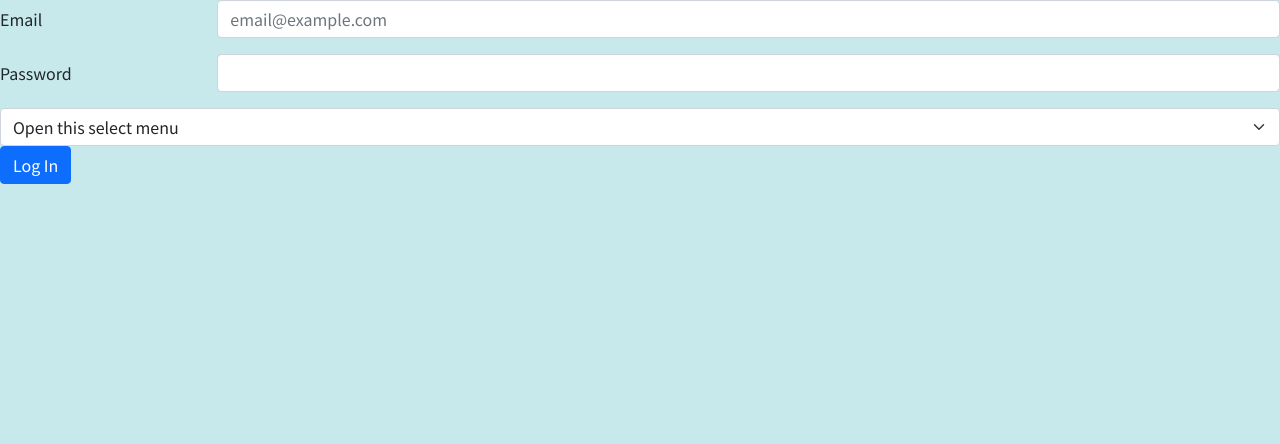
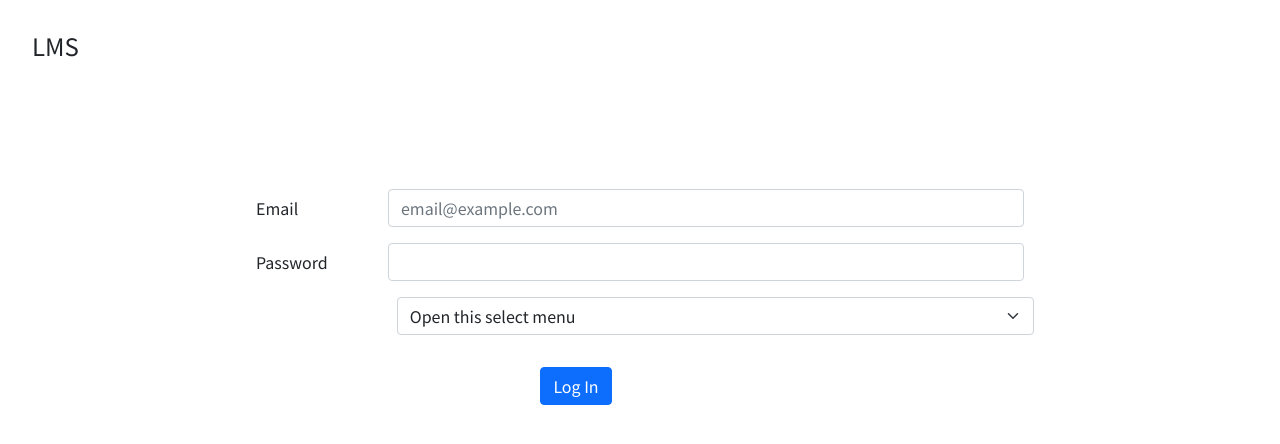
Before and after one commit to shuvra-matrix/LMS-Using-Django, a Django app: page /login/ in a window 1280 px wide. Shown: the top 444 px of the page. Run offline with Django 3.2, Linux system fonts and the light colour scheme.

Commit message:
login page style change

```diff
--- a/templates/login.html
+++ b/templates/login.html
@@ -11,7 +11,9 @@
     <link rel="stylesheet" href="{%static 'css/style.css' %}">
     <title>Document</title>
 </head>
-<body>
+<body style="background: white;">
+  <h4 style="margin: 2rem;">LMS</h4>
+  <div class="admin_log" style="width: 60%; margin: auto; padding-top: 6rem;">
     <form action="{% url 'base:login' %}" method="POST">
         {% csrf_token %}
           <div class="mb-3 row">
@@ -26,15 +28,16 @@
       <input type="password" class="form-control" id="inputPassword" name="password">
     </div>
   </div>
-  <select name="admin" class="form-select" aria-label="Default select example">
+  <select name="admin" class="form-select" aria-label="Default select example" style="width: 83%; margin-left: 8.8rem;">
     <option selected>Open this select menu</option>
     <option  value="student">Student</option>
     <option  value="teacher">Teacher</option>
     <option  value="admin">Admin</option>
 </select>
-  <div class="col-sm-10">
+  <div class="col-sm-10" style="display: inline-block; text-align: center; padding-top: 2rem;">
     <input type="submit" class="btn btn-primary" value="Log In" name="login">
   </div>
     </form>
+    </div>
 </body>
 </html>
```
Also changed, not shown: db.sqlite3.
